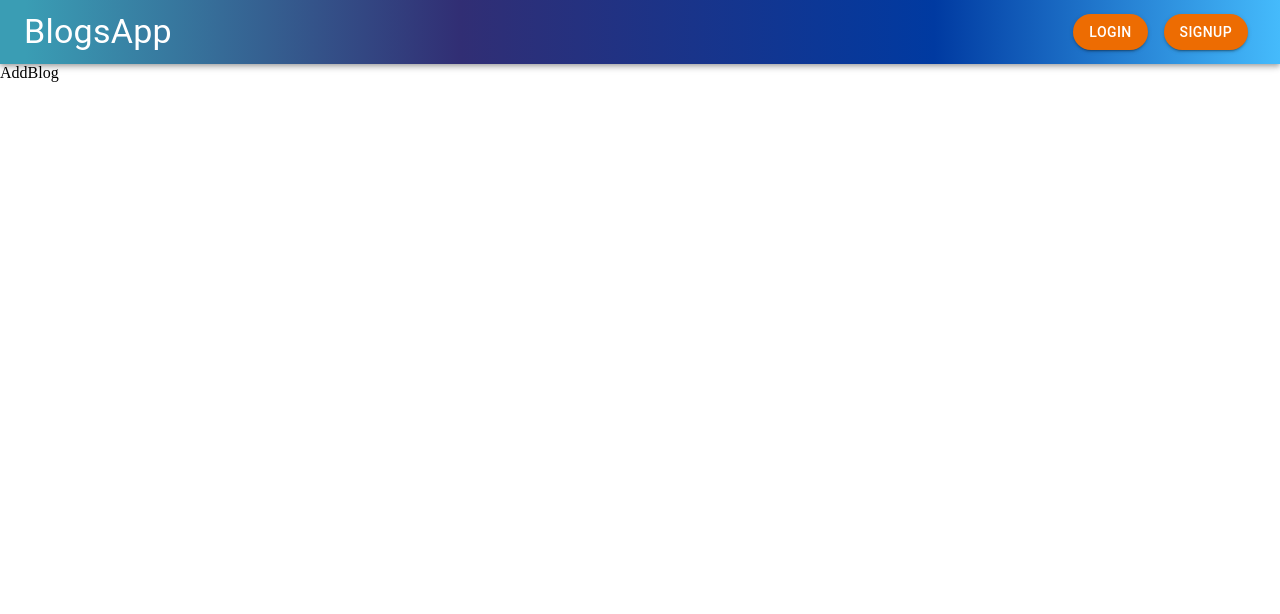
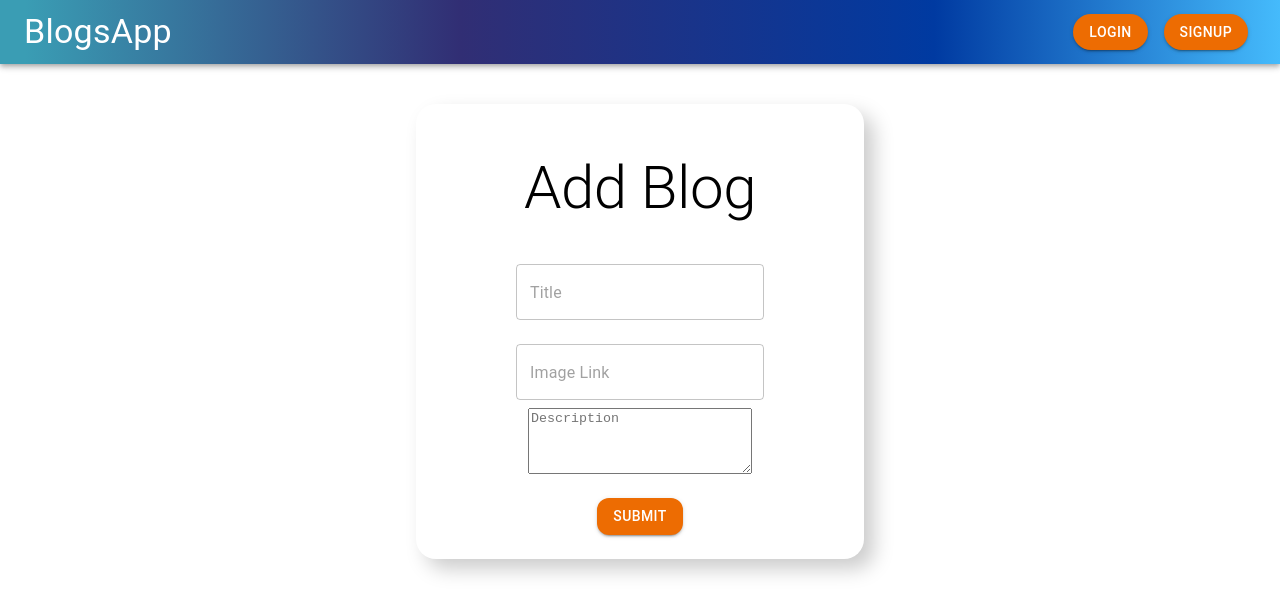
Before and after one commit to attainu/capstone-project-dharm-singh-au26, a React (Create React App) app in the folder frontend/: page /blogs/add in a window 1280 px wide. Shown: the top 614 px of the page. Built offline with nearby package versions, Linux system fonts and the light colour scheme.

Commit message:
add blog feature is added

```diff
--- a/frontend/package.json
+++ b/frontend/package.json
@@ -11,6 +11,7 @@
     "@testing-library/react": "^13.3.0",
     "@testing-library/user-event": "^13.5.0",
     "axios": "^0.27.2",
+    "history": "^5.3.0",
     "react": "^18.2.0",
     "react-dom": "^18.2.0",
     "react-redux": "^8.0.2",
--- /dev/null
+++ b/frontend/src/apis/index.js
@@ -0,0 +1,53 @@
+import axios from "axios";
+
+const baseURL = process.env.baseURL || "http://localhost:5000";
+
+const axiosReq = axios.create({
+  baseURL,
+});
+
+export const userAuth = async (type, inputs) => {
+  try {
+    const res = await axiosReq.post(`/api/user/${type}`, {
+      name: inputs.name,
+      email: inputs.email,
+      password: inputs.password,
+    });
+    return res.data;
+  } catch (error) {
+    console.log("Login error");
+  }
+};
+
+export const getAllBlogs = async () => {
+  try {
+    const res = await axiosReq.get("/api/blog");
+    return res.data.blogs;
+  } catch (error) {
+    console.log("Something went wrong!");
+  }
+};
+
+export const getUserBlogs = async (userId) => {
+  try {
+    const res = await axiosReq.get(`/api/blog/user/${userId}`);
+    console.log(res.data.user.blogs);
+    return res.data.user.blogs;
+  } catch (error) {
+    console.log("Something went wrong!");
+  }
+};
+
+export const addBlog = async (blogData) => {
+  try {
+    await axiosReq.post(`/api/blog/add`, {
+      title: blogData.title,
+      user: blogData.user,
+      description: blogData.description,
+      image: blogData.image,
+    });
+    return "Blog added successfully";
+  } catch (error) {
+    console.log("Something went wrong!");
+  }
+};
--- a/frontend/src/components/AddBlog.js
+++ b/frontend/src/components/AddBlog.js
@@ -1,7 +1,102 @@
-import React from "react";
+import React, { useState } from "react";
+import {
+  Box,
+  Button,
+  TextField,
+  TextareaAutosize,
+  Typography,
+} from "@mui/material";
+
+import { addBlog } from "../apis";
+import { createBrowserHistory } from "history";
 
 const AddBlog = () => {
-  return <div>AddBlog</div>;
+  const history = createBrowserHistory();
+  const [blogData, setBlogData] = useState({
+    title: "",
+    description: "",
+    image: "",
+  });
+
+  const handleChange = (e) => {
+    setBlogData((prevState) => ({
+      ...prevState,
+      [e.target.name]: e.target.value,
+    }));
+  };
+
+  const handleSubmit = async (e) => {
+    e.preventDefault();
+    const user = localStorage.getItem("userId");
+    if (user) {
+      addBlog({
+        title: blogData.title,
+        description: blogData.description,
+        user: user,
+        image: blogData.image,
+      });
+    } else {
+      console.log("Something went wrong!S");
+    }
+    alert("Your blog has been posted, go and share with friends");
+    history.push("/myBlogs");
+  };
+  return (
+    <form onSubmit={handleSubmit}>
+      <Box
+        maxWidth={400}
+        display="flex"
+        flexDirection={"column"}
+        alignItems="center"
+        justifyContent={"center"}
+        boxShadow="10px 10px 20px #ccc"
+        padding={3}
+        margin="auto"
+        marginTop={5}
+        borderRadius={5}
+      >
+        <Typography variant="h2" padding={3} textAlign="center">
+          Add Blog
+        </Typography>
+
+        {
+          <TextField
+            name="title"
+            value={blogData.title}
+            onChange={handleChange}
+            placeholder="Title"
+            margin="normal"
+          />
+        }
+        {
+          <TextField
+            name="image"
+            value={blogData.image}
+            onChange={handleChange}
+            placeholder="Image Link"
+            margin="normal"
+          />
+        }
+        <TextareaAutosize
+          name="description"
+          value={blogData.description}
+          onChange={handleChange}
+          placeholder="Description"
+          margin="normal"
+          style={{ width: 218 }}
+          minRows={4}
+        />
+        <Button
+          type="submit"
+          variant="contained"
+          sx={{ borderRadius: 3, marginTop: 3 }}
+          color="warning"
+        >
+          Submit
+        </Button>
+      </Box>
+    </form>
+  );
 };
 
 export default AddBlog;
--- a/frontend/src/components/Auth.js
+++ b/frontend/src/components/Auth.js
@@ -1,9 +1,10 @@
 import { Box, Button, TextField, Typography } from "@mui/material";
 import React, { useState } from "react";
-import axios from "axios";
 import { useDispatch } from "react-redux";
 import { authActions } from "../store";
 import { useNavigate } from "react-router-dom";
+import { userAuth } from "../apis";
+
 const Auth = () => {
   const navigate = useNavigate();
   const dispath = useDispatch();
@@ -19,31 +20,21 @@ const Auth = () => {
       [e.target.name]: e.target.value,
     }));
   };
-  const sendRequest = async (type = "login") => {
-    const res = await axios
-      .post(`http://localhost:5000/api/user/${type}`, {
-        name: inputs.name,
-        email: inputs.email,
-        password: inputs.password,
-      })
-      .catch((err) => console.log(err));
-
-    const data = await res.data;
-    return data;
-  };
-  const handleSubmit = (e) => {
+  const handleSubmit = async (e) => {
     e.preventDefault();
-    console.log(inputs);
     if (isSignup) {
-      sendRequest("signup")
+      userAuth("signup", inputs)
         .then(() => dispath(authActions.login()))
-        .then(() => navigate("/blogs"))
+        .then(() => navigate("/"))
         .then((data) => console.log(data));
     } else {
-      sendRequest()
-        .then(() => dispath(authActions.login()))
-        .then(() => navigate("/blogs"))
-        .then((data) => console.log(data));
+      const isLogin = await userAuth("login", inputs);
+      if (isLogin) {
+        localStorage.setItem("userId", isLogin.user._id);
+        dispath(authActions.login());
+
+        navigate("/blogs");
+      }
     }
   };
   return (
--- /dev/null
+++ b/frontend/src/components/Blog.js
@@ -0,0 +1,20 @@
+import React from "react";
+
+export const Blog = (props) => {
+  return (
+    <div
+      style={{
+        margin: "5px 50px",
+        padding: "10px",
+        backgroundColor: "#EBECF0",
+        border: "1px solid gray",
+        borderRadius: "5px",
+      }}
+    >
+      <div style={{ color: "rgba(69,187,252,1)" }}>
+        Title: {props.blog.title}
+      </div>
+      <div>Description: {props.blog.description}</div>
+    </div>
+  );
+};
--- a/frontend/src/components/Blogs.js
+++ b/frontend/src/components/Blogs.js
@@ -1,7 +1,27 @@
-import React from "react";
+import React, { useState, useEffect } from "react";
+import { Blog } from "./Blog";
+import { getAllBlogs } from "../apis";
 
 const Blogs = () => {
-  return <div>Blogs</div>;
+  const [allBlogs, setBlogs] = useState([]);
+
+  useEffect(() => {
+    getAllBlogs().then((data) => {
+      setBlogs(data);
+    });
+  }, []);
+
+  return (
+    <>
+      {allBlogs.length ? (
+        allBlogs.map((blog) => {
+          return <Blog blog={blog} />;
+        })
+      ) : (
+        <div style={{ margin: "50px" }}>No Blogs as of now</div>
+      )}
+    </>
+  );
 };
 
 export default Blogs;
--- a/frontend/src/components/Header.js
+++ b/frontend/src/components/Header.js
@@ -1,6 +1,7 @@
 import React, { useState } from "react";
 import { Link } from "react-router-dom";
 import { useDispatch, useSelector } from "react-redux";
+import { authActions } from "../store";
 
 import {
   AppBar,
@@ -26,7 +27,11 @@ const Header = () => {
       }}
     >
       <Toolbar>
-        <Typography variant="h4">BlogsApp</Typography>
+        <Typography variant="h4">
+          <a href="/" style={{ textDecoration: "none", color: "white" }}>
+            BlogsApp
+          </a>
+        </Typography>
 
         {isLoggedIn && (
           <Box display="flex" marginLeft={"auto"} marginRight={"auto"}>
@@ -76,6 +81,17 @@ const Header = () => {
               LogOut
             </Button>
           )}
+          {isLoggedIn && (
+            <Button
+              LinkComponent={Link}
+              to="/blogs/add"
+              variant="contained"
+              sx={{ margin: 1, borderRadius: 10 }}
+              color="warning"
+            >
+              Add Blog
+            </Button>
+          )}
         </Box>
       </Toolbar>
     </AppBar>
--- a/frontend/src/components/UserBlogs.js
+++ b/frontend/src/components/UserBlogs.js
@@ -1,7 +1,31 @@
-import React from "react";
+import React, { useState, useEffect } from "react";
+import { getUserBlogs } from "../apis";
+import { Blog } from "./Blog";
 
 const UserBlogs = () => {
-  return <div>UserBlogs</div>;
+  const [userBlog, setUserBlog] = useState([]);
+
+  useEffect(() => {
+    const userId = localStorage.getItem("userId");
+    console.log(userId);
+    if (userId) {
+      getUserBlogs(userId).then((blog) => {
+        if (blog) setUserBlog(blog);
+      });
+    }
+  }, []);
+
+  return (
+    <>
+      {userBlog.length ? (
+        userBlog.map((blog) => {
+          return <Blog blog={blog} />;
+        })
+      ) : (
+        <div style={{ margin: "50px" }}>You have not posted any blog yet</div>
+      )}
+    </>
+  );
 };
 
 export default UserBlogs;
--- a/frontend/src/store/index.js
+++ b/frontend/src/store/index.js
@@ -10,6 +10,7 @@ const authSlice = createSlice({
     },
     logout(state) {
       state.isLoggedIn = false;
+      localStorage.removeItem("userId");
     },
   },
 });
```
Also changed, not shown: 2 other files (tests, documents, lock files or other folders).
